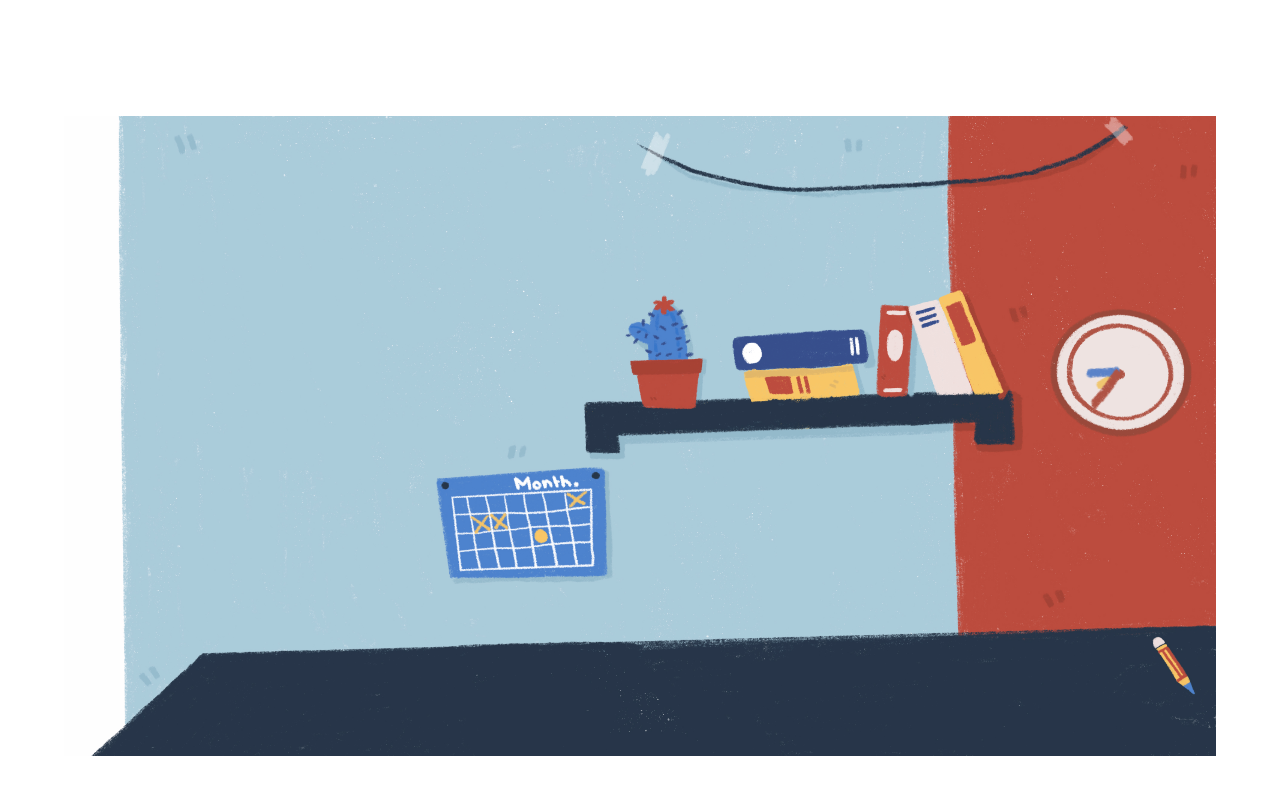
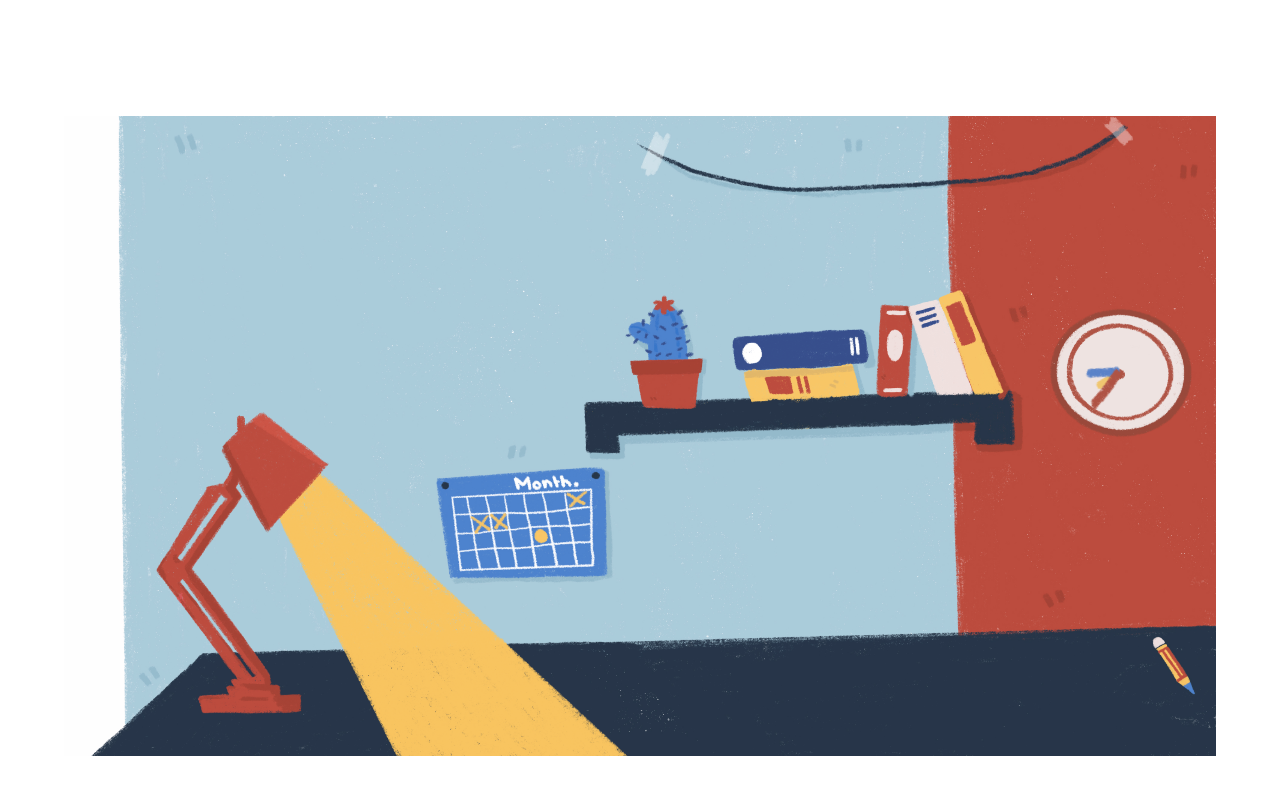
Before and after one commit to wasabi93/linh-page, a Next.js app: page / in a window 1280 px wide. Shown: the top 794 px of the page. Built offline with nearby package versions, Linux system fonts and the light colour scheme.

Commit message:
sat 18 sep 21:11 2021

```diff
--- /dev/null
+++ b/components/Lamb.js
@@ -0,0 +1,33 @@
+import React, { useState, useEffect } from "react";
+import Image from "next/image";
+
+import home from "../styles/home.module.sass";
+
+import turnOn from "../public/lamp/lamp_on.png";
+import turnOff from "../public/lamp/lamp_off.png";
+
+export default function Lamb() {
+  const [switchLamb, setSwitchLamb] = useState(true);
+
+  function handleSwitchLamb() {
+    setSwitchLamb(!switchLamb);
+  }
+
+
+  return (
+    <div className={home.lamb}>
+      <div className={home.lambSwitch} onClick={handleSwitchLamb}></div>
+      <div>
+        {switchLamb ? (
+          <div className={home.turnOn}>
+            <Image src={turnOn} alt="" layout="responsive" />
+          </div>
+        ) : (
+          <div className={home.turnOff}>
+            <Image src={turnOff} alt="" layout="responsive" />
+          </div>
+        )}
+      </div>
+    </div>
+  );
+}
--- a/components/newHP.js
+++ b/components/newHP.js
@@ -1,6 +1,7 @@
 import home from "../styles/home.module.sass";
 import Clock from "./Clock";
-import Books from './Books'
+import Books from './Books';
+import Lamb from './Lamb'
 
 export default function NewHP() {
   return (
@@ -13,6 +14,9 @@ export default function NewHP() {
           <div className={home.booksContainer}>
             <Books />
           </div>
+          <div className={home.lambContainer}>
+            <Lamb />
+          </div>
         </div>
       </div>
     </main>
--- a/styles/_clock.sass
+++ b/styles/_clock.sass
@@ -11,6 +11,22 @@ $timeMin: 16
 $shiftHour: $timeHour * $hour
 $shiftMin: $timeMin * $minute
 
+@keyframes rotate
+    from
+        transform: rotate(0)
+    to
+        transform: rotate(1turn)
+@-webkit-keyframes rotate
+    from
+        transform: rotate(0)
+    to
+        transform: rotate(1turn)
+@-moz-keyframes rotate
+    from
+        transform: rotate(0)
+    to
+        transform: rotate(1turn)
+
 .clock
     position: relative
     height: auto
@@ -21,28 +37,18 @@ $shiftMin: $timeMin * $minute
         height: 60px
         top: 50%
         left: calc(50% - 14px)
-        animation: rotate linear $hour * 12 infinite
+        @include prefix(animation, rotate linear $hour * 12 infinite, webkid moz o ms)
         animation-delay: ($shiftHour + $shiftMin) * -1
         transform-origin: center 0
-        @keyframes rotate
-            from
-                transform: rotate(0)
-            to
-                transform: rotate(1turn)
     .minHand
         position: absolute
         width: 16px
         height: 40px
         top: 50%
         left: calc(50% - 12px)
-        animation: rotate linear $hour infinite
+        @include prefix(animation, rotate linear $hour infinite, webkid moz o ms)
         animation-delay: $shiftMin * -1
         transform-origin: center 0
-        @keyframes rotate
-            from
-                transform: rotate(0)
-            to
-                transform: rotate(1turn)
     .secHand
         position: absolute
         width: 14px
@@ -51,18 +57,3 @@ $shiftMin: $timeMin * $minute
         left: calc(50% - 10px)
         @include prefix(animation, rotate steps(60) $minute infinite, webkid moz o ms)
         transform-origin: center 0
-        @keyframes rotate
-            from
-                transform: rotate(0)
-            to
-                transform: rotate(1turn)
-        @-webkit-keyframes rotate
-            from
-                transform: rotate(0)
-            to
-                transform: rotate(1turn)
-        @-moz-keyframes rotate
-            from
-                transform: rotate(0)
-            to
-                transform: rotate(1turn)
--- /dev/null
+++ b/styles/_lamb.sass
@@ -0,0 +1,14 @@
+.lamb
+    position: relative
+    height: 100%
+    width: 100%
+    .lambSwitch
+        position: absolute
+        left: 15%
+        width: 4%
+        height: 6%
+        z-index: 5
+    .turnOn
+
+    .turnOff
+        width: 83%
--- a/styles/home.module.sass
+++ b/styles/home.module.sass
@@ -78,3 +78,10 @@
                 top: 27%
                 right: 17%
                 @import 'books'
+            .lambContainer
+                position: absolute
+                left: 8%
+                bottom: 0
+                width: 41%
+                height: auto
+                @import 'lamb'
```
